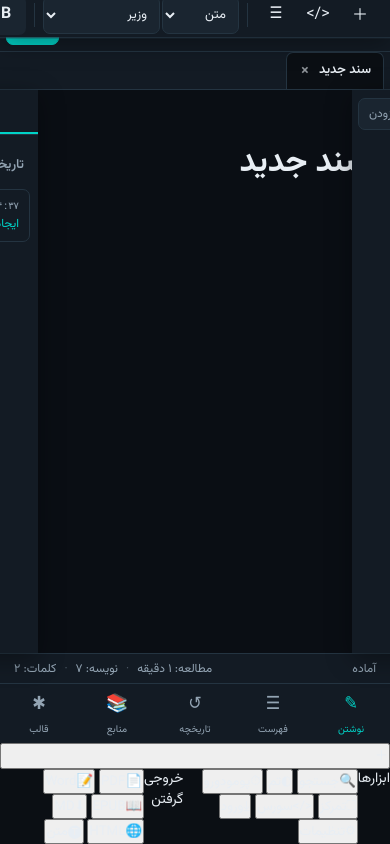
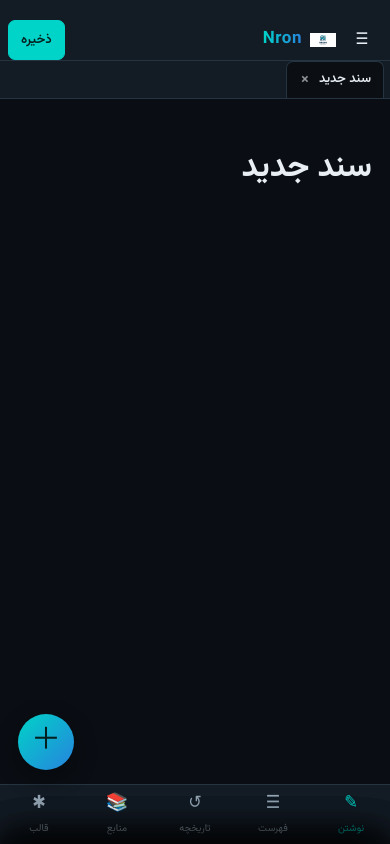
Before and after one commit to amhasani2a/Nron-Editor, a plain HTML site: page src/index.html in a window 390 px wide. Drawn offline with Linux system fonts and the light colour scheme.

Commit message:
Add files via upload

```diff
--- a/src/css/style.css
+++ b/src/css/style.css
@@ -37,7 +37,6 @@
   position:fixed; inset:0;
   display:flex; flex-direction:column;
   height:100vh; height:100dvh; max-height:100dvh;
-  padding-top:env(safe-area-inset-top);
 }
 @supports not (height:100dvh){ .app{ height:100vh } }
 
@@ -286,32 +285,91 @@
 .bottom-nav button span{font-size:10px}
 .bottom-nav button.active{color:var(--accent)}
 
-/* ============ RESPONSIVE / MOBILE ============ */
+/* ---------- MOBILE BOTTOM SHEETS / BACKDROP / FAB (Android UI) ---------- */
+.sheet-backdrop{
+  position:fixed; inset:0; background:rgba(0,0,0,.5); z-index:58;
+  opacity:0; pointer-events:none; transition:opacity .2s;
+  -webkit-backdrop-filter:blur(2px); backdrop-filter:blur(2px);
+}
+.sheet-backdrop.show{opacity:1; pointer-events:auto}
+.m-sheet{
+  position:fixed; inset-inline:0; bottom:0; z-index:63; background:var(--surface);
+  border-top:1px solid var(--border); border-radius:20px 20px 0 0;
+  box-shadow:0 -10px 34px rgba(0,0,0,.45); max-height:82dvh; overflow-y:auto;
+  transform:translateY(100%); transition:transform .28s cubic-bezier(.2,.8,.2,1);
+  padding:0 16px calc(22px + env(safe-area-inset-bottom));
+}
+.m-sheet.open{transform:translateY(0)}
+.sheet-grip{width:42px; height:4px; border-radius:99px; background:var(--border); margin:10px auto 4px}
+.m-sheet-head{font-size:12px; color:var(--text-dim); font-weight:700; padding:14px 2px 8px}
+.m-actions{display:grid; grid-template-columns:repeat(4,1fr); gap:10px}
+.m-action{
+  display:flex; flex-direction:column; align-items:center; justify-content:center; gap:6px;
+  background:var(--surface-2); border:1px solid var(--border); border-radius:var(--radius);
+  padding:12px 4px; font-size:11px; color:var(--text); min-height:66px; text-align:center;
+}
+.m-action:active{background:var(--border); transform:scale(.97)}
+.m-action .mi{font-size:21px; line-height:1}
+.fab{
+  position:fixed; z-index:57; inset-inline-end:18px;
+  bottom:calc(74px + env(safe-area-inset-bottom));
+  width:56px; height:56px; border-radius:50%; border:none;
+  background:linear-gradient(135deg,var(--accent),var(--accent-2)); color:#04201e;
+  font-size:30px; line-height:1; box-shadow:0 8px 22px rgba(0,0,0,.45);
+  display:none; align-items:center; justify-content:center;
+}
+.fab:active{transform:scale(.93)}
+
+/* ============ RESPONSIVE / MOBILE (Android-first UX) ============ */
 @media (max-width:860px){
   .only-desktop{display:none !important}
   .only-mobile{display:inline-flex}
   .bottom-nav{display:flex}
+  .fab{display:flex}
 
-  .sidebar,.source-panel{
-    position:absolute; inset-block:0; width:min(84vw,320px); z-index:60;
-    transform:translateX(110%); transition:transform .25s ease; box-shadow:var(--shadow);
+  /* Edge-to-edge safe areas. env() can be 0 on some Android WebViews, so keep
+     a sensible minimum for the status/gesture bars. */
+  .header{
+    height:auto; min-height:var(--header-h); gap:6px;
+    padding-top:max(env(safe-area-inset-top), 20px); padding-inline:8px;
   }
-  html[dir=rtl] .sidebar{inset-inline-start:0; transform:translateX(-110%)}
-  html[dir=rtl] .source-panel{inset-inline-end:0; transform:translateX(110%)}
-  .sidebar.mobile-open,.source-panel.mobile-open{transform:translateX(0) !important}
+  .statusbar{display:none}
 
-  .toolbar{position:absolute; top:var(--header-h); inset-inline:0; z-index:55;
-    transform:translateY(-130%); transition:transform .2s; background:var(--surface); box-shadow:var(--shadow)}
-  .toolbar.mobile-open{transform:translateY(0)}
+  /* Side panels + toolbar are presented as bottom sheets, not side drawers. */
+  .sidebar,.source-panel,.toolbar{
+    position:fixed; inset-inline:0; bottom:0; top:auto; width:auto; height:auto;
+    max-height:78dvh; overflow-y:auto; z-index:63; background:var(--surface);
+    border:none; border-top:1px solid var(--border); border-radius:20px 20px 0 0;
+    box-shadow:0 -10px 34px rgba(0,0,0,.45);
+    transform:translateY(100%); transition:transform .28s cubic-bezier(.2,.8,.2,1);
+    padding-bottom:calc(16px + env(safe-area-inset-bottom));
+  }
+  .sidebar::before,.source-panel::before,.toolbar::before{
+    content:""; flex:0 0 100%; height:16px; margin:8px 0 4px;
+    background:linear-gradient(var(--border),var(--border)) center/44px 4px no-repeat;
+  }
+  .sidebar.mobile-open,.source-panel.mobile-open,.toolbar.mobile-open{transform:translateY(0)}
 
-  #visual-editor,#source-editor{padding:24px 20px}
+  /* Toolbar as a touch-friendly wrap grid. */
+  .toolbar{display:flex; flex-wrap:wrap; gap:8px; align-items:center; padding:0 14px calc(16px + env(safe-area-inset-bottom))}
+  .toolbar .tool-sep{display:none}
+  .toolbar .tool-group{gap:6px; flex-wrap:wrap}
+  .toolbar .icon-btn{min-width:46px; min-height:46px; font-size:18px; background:var(--surface-2); border:1px solid var(--border)}
+  .toolbar select{min-height:46px; flex:1 1 120px}
+
+  .sidebar-body{max-height:64dvh}
+
+  #visual-editor,#source-editor{padding:20px 18px}
+  .editor-wrapper{width:100%}
   .doc-tabs{padding:0 6px}
-  .brand-name{font-size:16px}
-  .header{gap:4px; padding:0 6px}
-  .header-actions{gap:2px}
-  .header-actions .btn{padding:8px 10px}
+  .brand-name{font-size:17px}
+  .header-actions{gap:4px}
+  .header-actions .btn{padding:8px 12px; min-height:40px}
+
+  .bottom-nav{padding-bottom:max(env(safe-area-inset-bottom), 10px)}
+
   .modal{max-width:100%}
-  .find-bar{inset-inline:8px; top:calc(var(--header-h)+4px)}
+  .find-bar{inset-inline:8px; top:calc(max(env(safe-area-inset-top),20px) + 46px)}
   .find-bar input{width:100%; flex:1 1 120px}
 }
 @media (max-width:420px){
```
